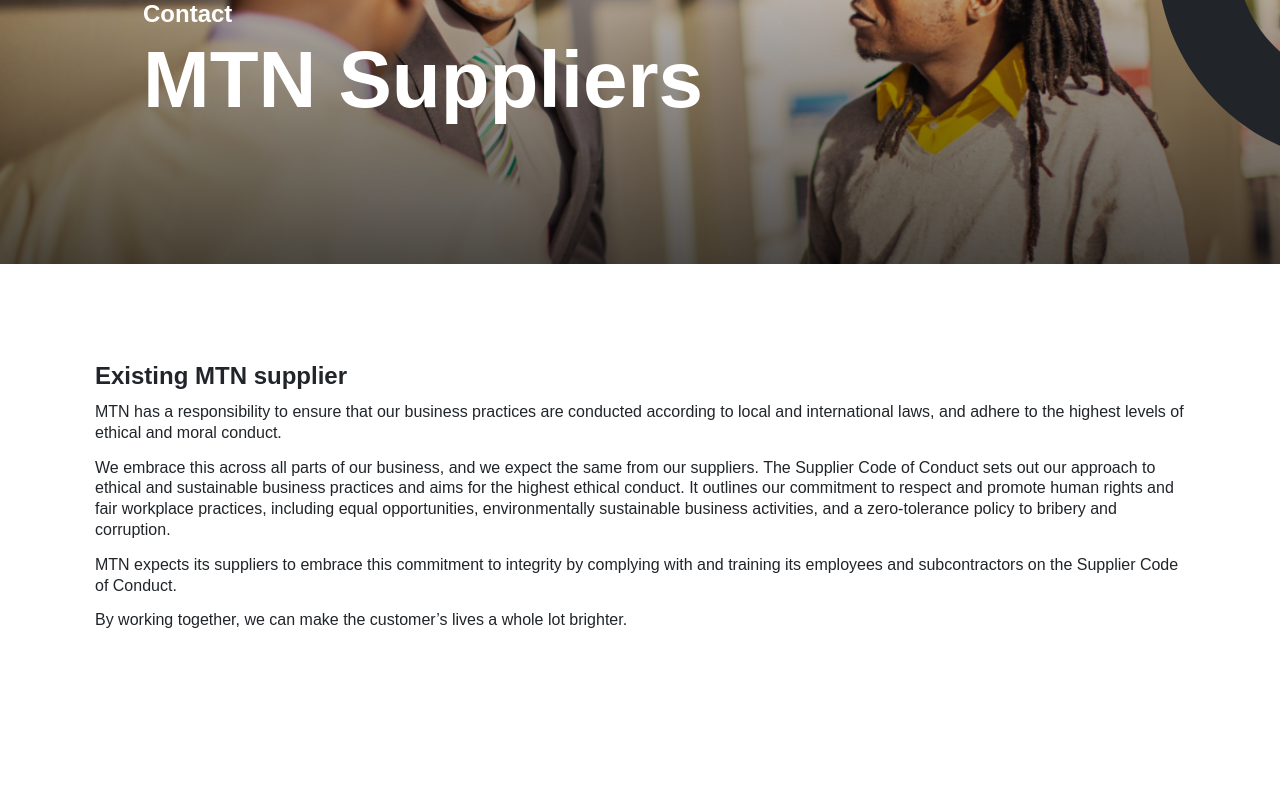
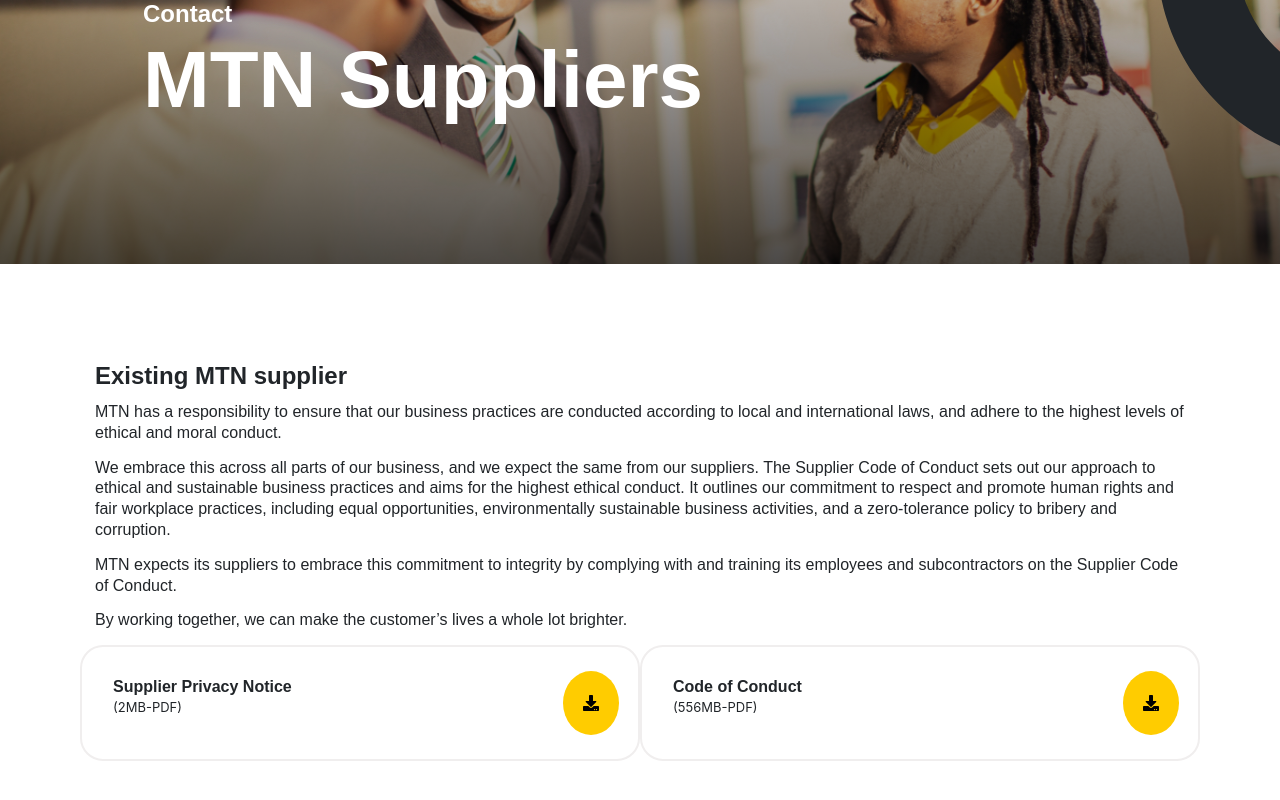
Before and after one commit to dav4thevid/mtn_online_supplier_angular, an Angular app: page / in a window 1280 px wide. Shown: the part 280-1080 px from the top of the page. Before the commit the page ends 1025 px from the top, so only its background shows below. Built offline with nearby package versions, Linux system fonts and the light colour scheme.

Commit message:
enhan:added download button

```diff
--- a/src/app/intro/intro.component.html
+++ b/src/app/intro/intro.component.html
@@ -1,12 +1,88 @@
 <div class="container-fluid">
+  <div class="row mtn-header-section">
+    <div class="col-12">
+      <h4 class="mtn-section-header">Existing MTN supplier</h4>
+      <p class="mtn-p">
+        MTN has a responsibility to ensure that our business practices are
+        conducted according to local and international laws, and adhere to the
+        highest levels of ethical and moral conduct.
+      </p>
+      <p class="mtn-p">
+        We embrace this across all parts of our business, and we expect the same
+        from our suppliers. The Supplier Code of Conduct sets out our approach
+        to ethical and sustainable business practices and aims for the highest
+        ethical conduct. It outlines our commitment to respect and promote human
+        rights and fair workplace practices, including equal opportunities,
+        environmentally sustainable business activities, and a zero-tolerance
+        policy to bribery and corruption.
+      </p>
+      <p class="mtn-p">
+        MTN expects its suppliers to embrace this commitment to integrity by
+        complying with and training its employees and subcontractors on the
+        Supplier Code of Conduct.
+      </p>
+      <p class="mtn-p">
+        By working together, we can make the customer’s lives a whole lot
+        brighter.
+      </p>
+    </div>
 
-  <div class = "row mtn-header-section">
-    <div class = "col-12">
-      <h4 class = "mtn-section-header">Existing MTN supplier</h4>
-      <p class = "mtn-p">MTN has a responsibility to ensure that our business practices are conducted according to local and international laws, and adhere to the highest levels of ethical and moral conduct.</p>
-      <p class = "mtn-p">We embrace this across all parts of our business, and we expect the same from our suppliers. The Supplier Code of Conduct sets out our approach to ethical and sustainable business practices and aims for the highest ethical conduct. It outlines our commitment to respect and promote human rights and fair workplace practices, including equal opportunities, environmentally sustainable business activities, and a zero-tolerance policy to bribery and corruption.</p>
-      <p class = "mtn-p">MTN expects its suppliers to embrace this commitment to integrity by complying with and training its employees and subcontractors on the Supplier Code of Conduct.</p>
-      <p class = "mtn-p">By working together, we can make the customer’s lives a whole lot brighter.</p>
+    <div class="col-12 col-md-6 card">
+      <div class=" pt-3 pl-3 pb-4">
+        <div class = 'row'>
+          <div class = "col-10">
+            <h4 class="card-title mtn-p mtn-card-text mb-0 font-weight-bold">
+              Supplier Privacy Notice
+            </h4>
+            <p class="card-text mtn-small-text">(2MB-PDF)</p>
+          </div>
+          <div class = "col-2">
+            <button
+            type="default"
+            class="mt-2 mtn-download-btn"
+            >
+            <i class="fa fa-download"></i>
+          </button>
+          </div>
+        </div>
+      </div>
+
     </div>
+    <div class="col-12 col-md-6 card">
+      <div class=" pt-3 pl-3 pb-4">
+        <div class = 'row'>
+          <div class = "col-10">
+            <h4 class="card-title mtn-p mtn-card-text mb-0 font-weight-bold">
+              Code of Conduct
+            </h4>
+            <p class="card-text mtn-small-text">(556MB-PDF)</p>
+          </div>
+          <div class = "col-2">
+            <button
+            type="default"
+            class="mt-2 mtn-download-btn"
+            >
+            <i class="fa fa-download"></i>
+          </button>
+          </div>
+        </div>
+      </div>
   </div>
+  <div class="row"></div>
 </div>
+
+<!-- <div class="mtn-card__content">
+  <div class="mtn-card--text-link__info">
+    <div class="mtn-card--text-link__title">
+      <h3 class="mtn-p">Supplier Privacy Notice</h3>
+    </div>
+    <p class="mtn-p mtn-text-smaller">(2 MB-PDF)</p>
+  </div>
+  <button
+    type="default"
+    class="mtn-fab-btn mtn-btn--skin-yellow"
+    onclick="window.open('','_self')"
+  >
+    <i class="mdi mdi-download"></i>
+  </button>
+</div> -->
--- a/src/app/intro/intro.component.scss
+++ b/src/app/intro/intro.component.scss
@@ -1,9 +1,4 @@
-// @media only screen and (min-width: 900px) {
-//   img{
-//     width: 1200px;
-//     height:500px
-//   }
-// }
+
 
 img {
   border-bottom-left-radius: 50px;
@@ -32,3 +27,31 @@
   line-height: 1.3;
   margin: 14px 0;
 }
+
+.mtn-card-header{
+  font-weight: bold;
+
+}
+
+.mtn-small-text{
+  font-weight: 400;
+  font-size: 13px;
+}
+
+.card{
+  border-color: rgb(240, 238, 238);
+  border-radius: 23px;
+  border-width: 2px;
+}
+
+.card:hover{
+  box-shadow: 0 0 0 2px #f2f2f2;
+  transition: box-shadow .2s cubic-bezier(.4,0,1,1);
+}
+
+.mtn-download-btn{
+  background-color: rgb(255, 204, 0);
+  border-radius: 50%;
+  padding:20px;
+  border: none;
+}
```
